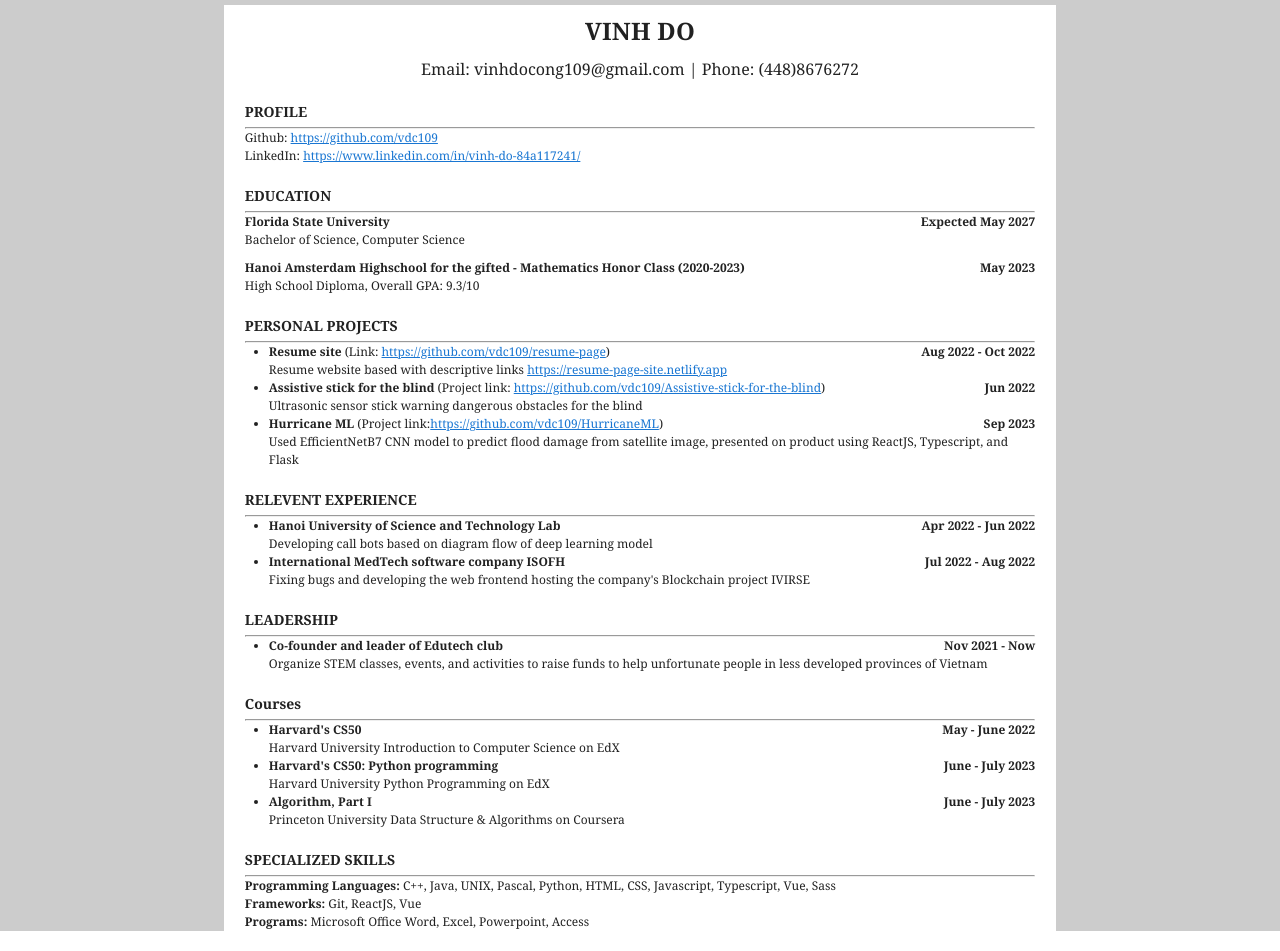
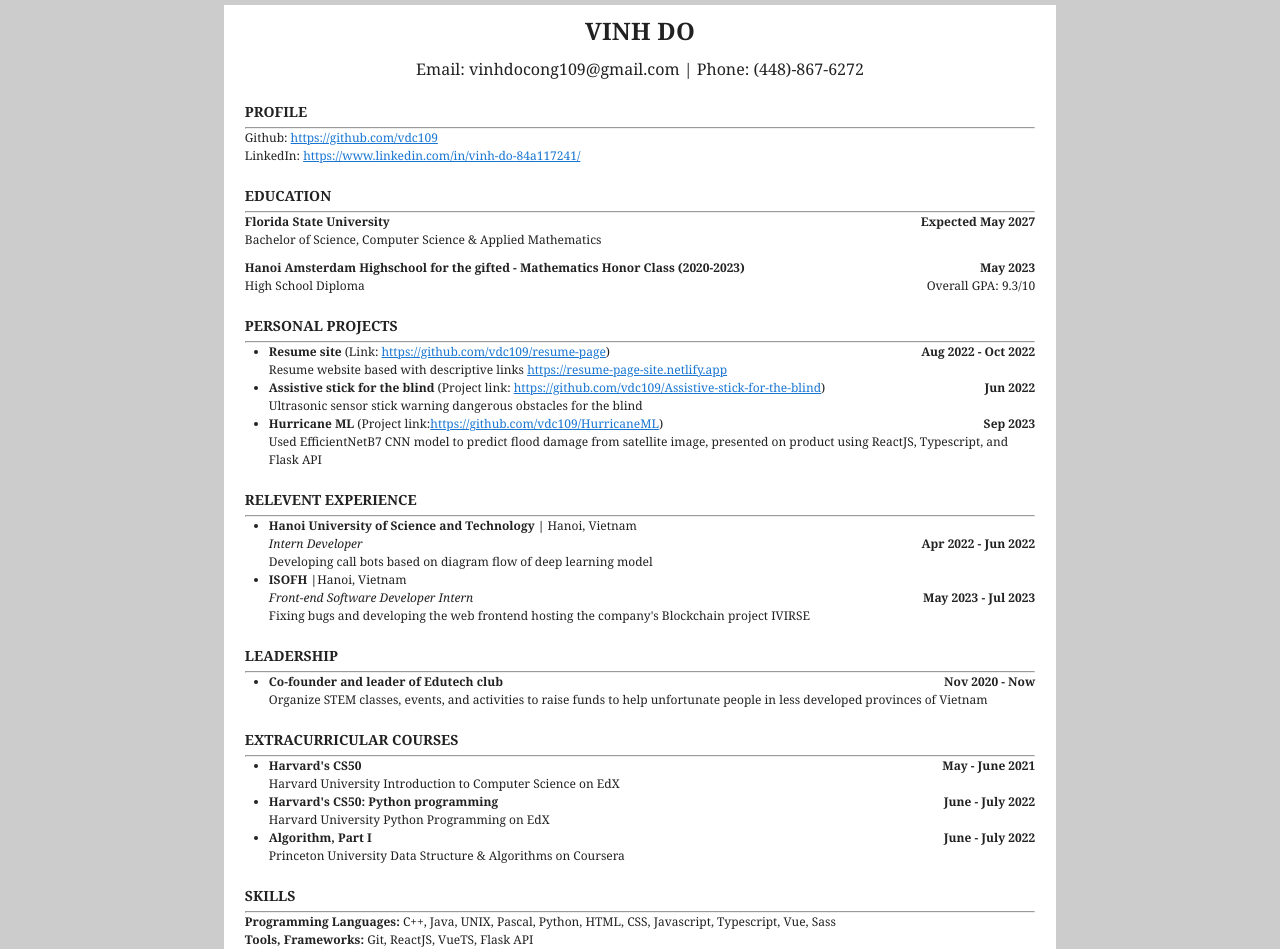
Before and after one commit to vdc109/resume-page, a Vue app: page / in a window 1280 px wide. Shown: the top 951 px of the page. Built offline with nearby package versions, Linux system fonts and the light colour scheme.

Commit message:
Update index.vue

```diff
--- a/src/pages/Home/index.vue
+++ b/src/pages/Home/index.vue
@@ -7,7 +7,7 @@
       v-spacer
     .contact
       v-spacer
-      span Email: vinhdocong109@gmail.com | Phone: (448)8676272
+      span Email: vinhdocong109@gmail.com | Phone: (448)-867-6272
       v-spacer
     .content
       h3.head2 PROFILE
@@ -23,7 +23,7 @@
         b Florida State University
         b.duration Expected May 2027
       v-spacer
-      span Bachelor of Science, Computer Science
+      span Bachelor of Science, Computer Science & Applied Mathematics
 
       .international
         v-spacer
@@ -32,7 +32,8 @@
         span.duration
           b May 2023
         v-spacer
-        span High School Diploma, Overall GPA: 9.3/10
+        span High School Diploma
+        span.time1 Overall GPA: 9.3/10
 
       v-spacer
 
@@ -70,7 +71,7 @@
             span )
           b.time1 Sep 2023
           v-spacer
-          span Used EfficientNetB7 CNN model to predict flood damage from satellite image, presented on product using ReactJS, Typescript, and Flask
+          span Used EfficientNetB7 CNN model to predict flood damage from satellite image, presented on product using ReactJS, Typescript, and Flask API
           v-spacer
 
       h3.head2 RELEVENT EXPERIENCE
@@ -78,14 +79,23 @@
       ul
         li
           span
-            b Hanoi University of Science and Technology Lab
+            b Hanoi University of Science and Technology |
+          span Hanoi, Vietnam
+          v-spacer
+          span
+            i Intern Developer
           b.time1 Apr 2022 - Jun 2022
           v-spacer
+          span
           span Developing call bots based on diagram flow of deep learning model
         li
           span
-            b International MedTech software company ISOFH
-          b.time1 Jul 2022 - Aug 2022
+            b ISOFH |
+          span Hanoi, Vietnam
+          v-spacer
+          span
+            i Front-end Software Developer Intern
+          b.time1 May 2023 - Jul 2023
           v-spacer
           span Fixing bugs and developing the web frontend hosting the company's Blockchain project IVIRSE
 
@@ -95,45 +105,41 @@
         li
           span
             b Co-founder and leader of Edutech club
-            b.time1 Nov 2021 - Now
+            b.time1 Nov 2020 - Now
           v-spacer Organize STEM classes, events, and activities to raise funds to help unfortunate people in less developed provinces of Vietnam
 
-      h3.head4 Courses
+      h3.head4 EXTRACURRICULAR COURSES
       hr.sep-bar
       ul
         li
           b Harvard's CS50
-          b.time1 May - June 2022
+          b.time1 May - June 2021
           v-spacer
           span Harvard University Introduction to Computer Science on EdX
           v-spacer
         li
           b Harvard's CS50: Python programming
-          b.time1 June - July 2023
+          b.time1 June - July 2022
           v-spacer
           span Harvard University Python Programming on EdX
           v-spacer
 
         li
           b Algorithm, Part I
-          b.time1 June - July 2023
+          b.time1 June - July 2022
           v-spacer
           span Princeton University Data Structure & Algorithms on Coursera
           v-spacer
 
-      h3.head4 SPECIALIZED SKILLS
+      h3.head4 SKILLS
       hr.sep-bar
       span
         b Programming Languages:
       span C++, Java, UNIX, Pascal, Python, HTML, CSS, Javascript, Typescript, Vue, Sass
       v-spacer
       span
-        b Frameworks:
-      span Git, ReactJS, Vue
-      v-spacer
-      span
-        b Programs:
-      span Microsoft Office Word, Excel, Powerpoint, Access
+        b Tools, Frameworks:
+      span Git, ReactJS, VueTS, Flask API
 </template>
 
 <script lang="ts">
```
